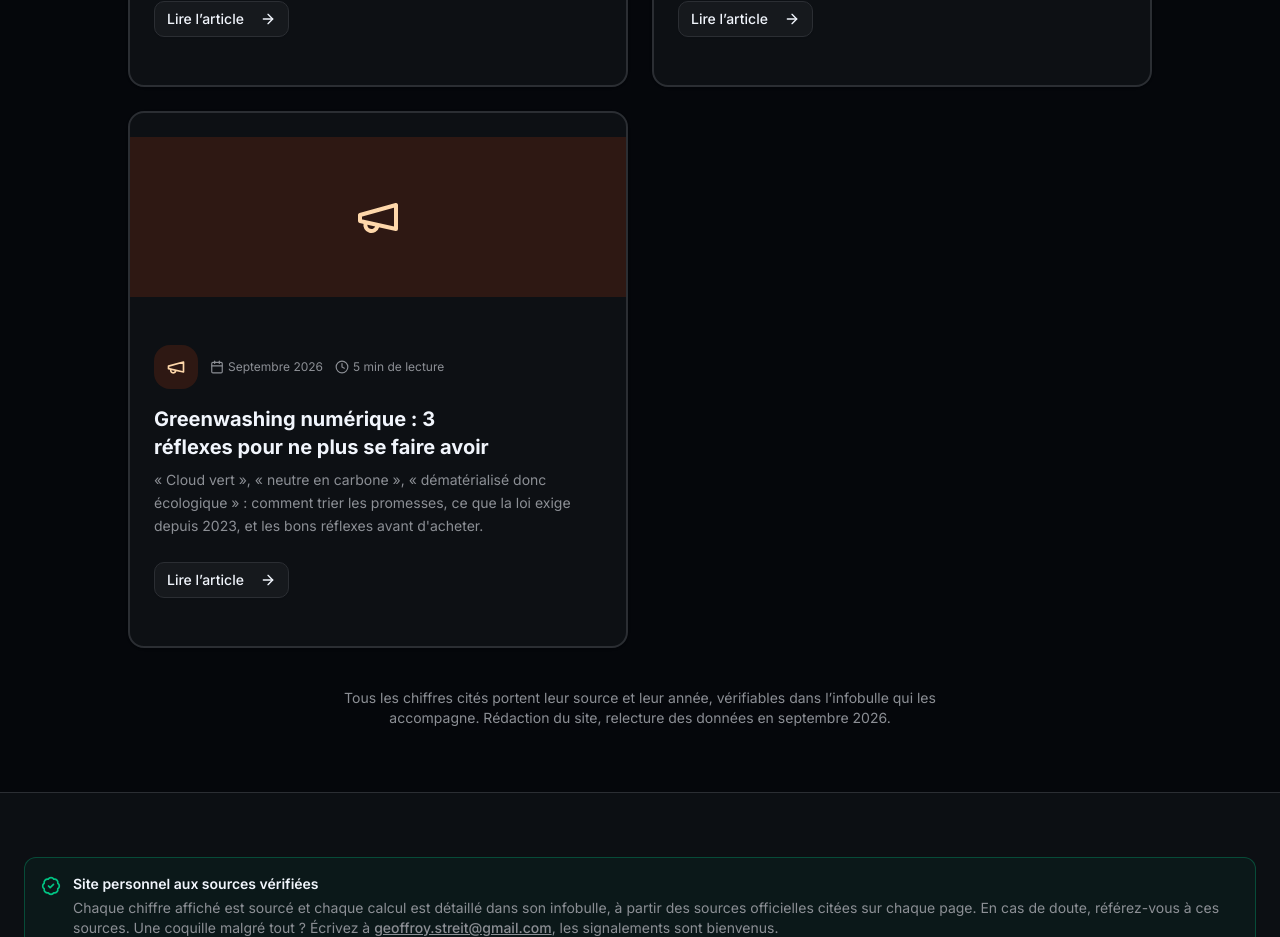
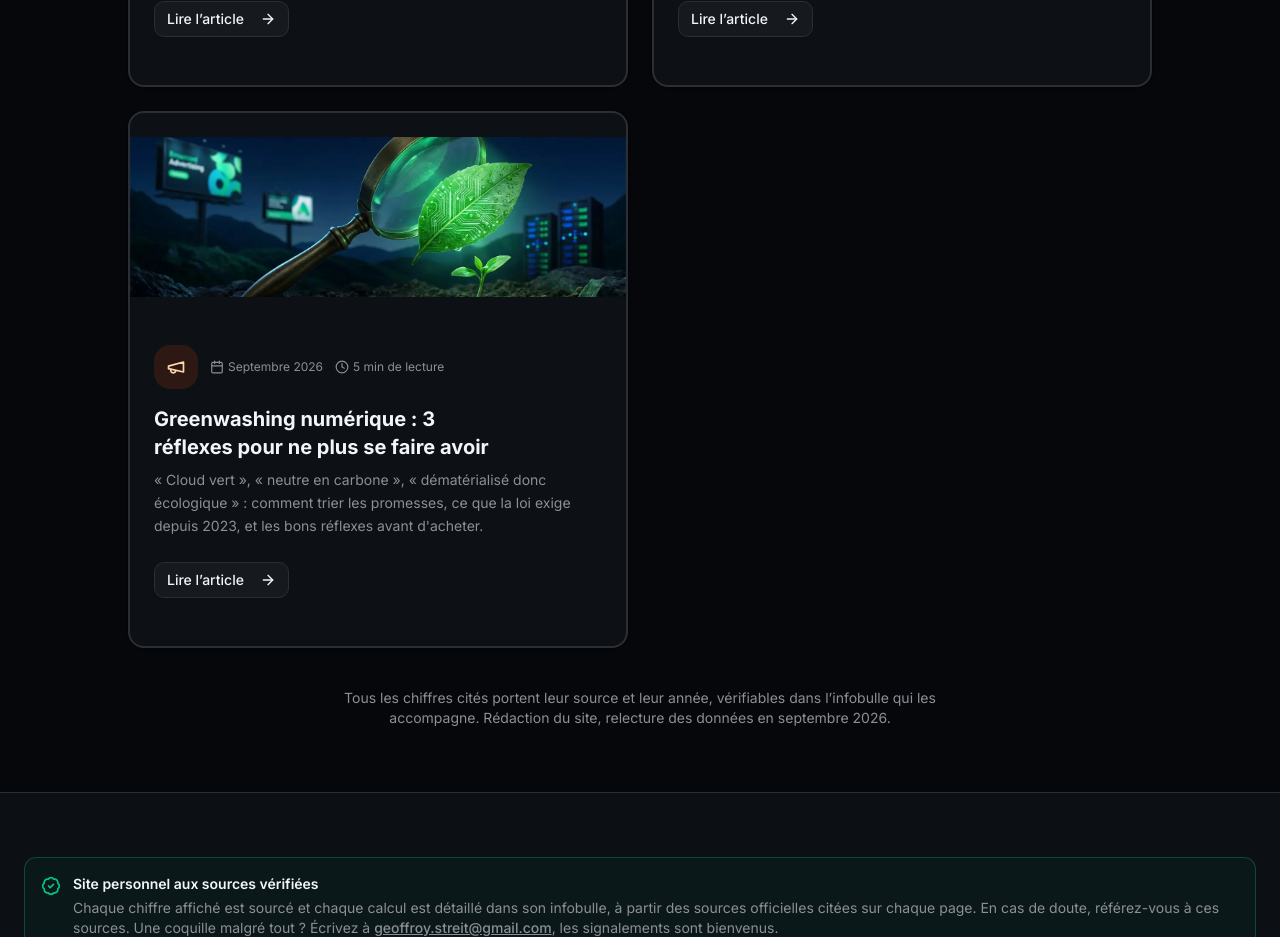
Before and after one commit to Hylst/le-green-it-en-clair, a Next.js app: page /greenit/blog in a window 1280 px wide. Shown: the part 4355-5292 px from the top of the page. Built offline with nearby package versions, Linux system fonts and the light colour scheme.

Commit message:
visuel article greenwashing branche (vignette + hero)

```diff
--- a/app/blog/posts.ts
+++ b/app/blog/posts.ts
@@ -1346,6 +1346,8 @@ export const posts: BlogPost[] = [
     ],
   },
   {
+    image: "/greenit/images/blog/blog-greenwashing-numerique.webp",
+    imageAlt: "Loupe révélant des circuits imprimés sous une feuille verte, devant des panneaux publicitaires et des serveurs",
     slug: "greenwashing-numerique-reperes",
     title: "Greenwashing numérique : 3 réflexes pour ne plus se faire avoir",
     excerpt:
```
Also changed, not shown: public/images/blog/blog-greenwashing-numerique.webp (added).
